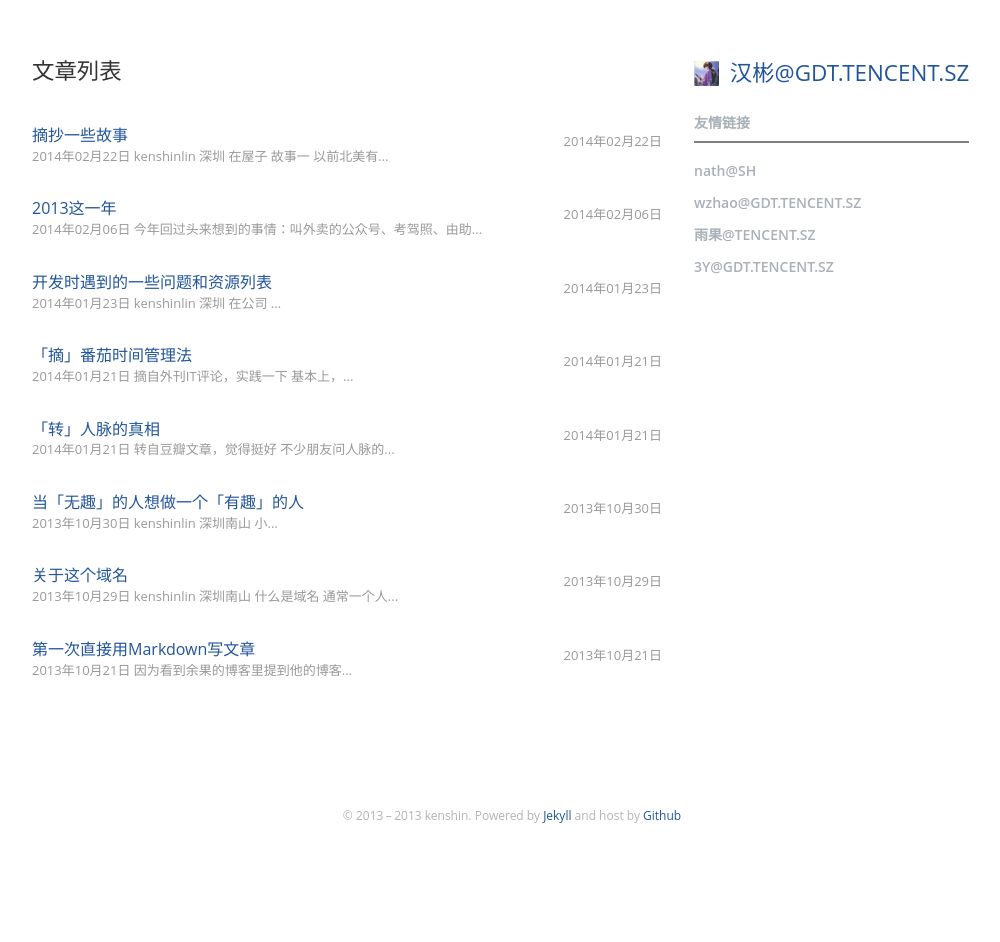
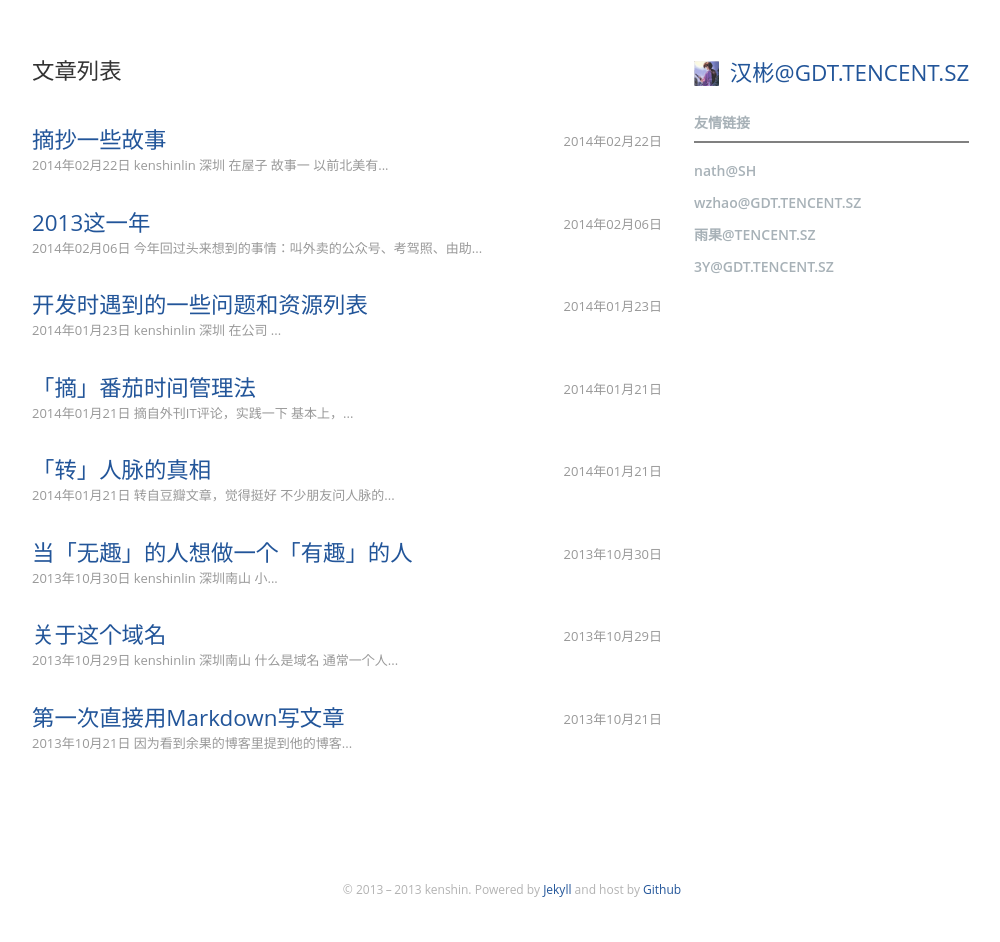
Before and after one commit to kenshinlin/archives, a Jekyll site: the page built from index.html, in a window 1280 px wide. Shown: the whole page, without its empty margins (128-1128 px from the left). Built offline with Jekyll 4.4.1, drawn with Linux system fonts in a browser that asks for light colours; before the commit the page ends 900 px from its top, so only the background shows below that.

Commit message:
Update style.css

```diff
--- a/css/style.css
+++ b/css/style.css
@@ -74,7 +74,7 @@ table {
   padding:15px 10px 20px 20px;
 }
 .title-panel{padding:15px 0 5px;}
-.article-list h2{font-size:16px;}
+.article-title{font-size:16px;}
 .friend-links{ margin-top: 15px;}
 .friend-links ul{
   border-top: 2px solid gray;
```
